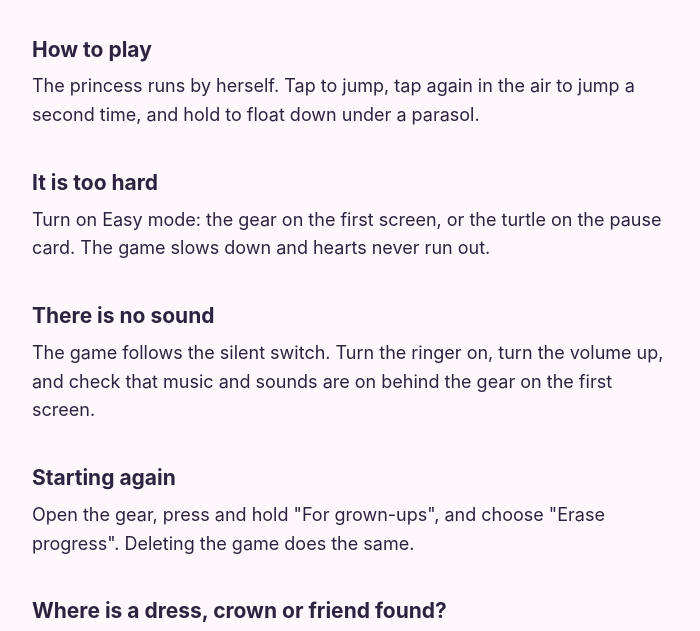
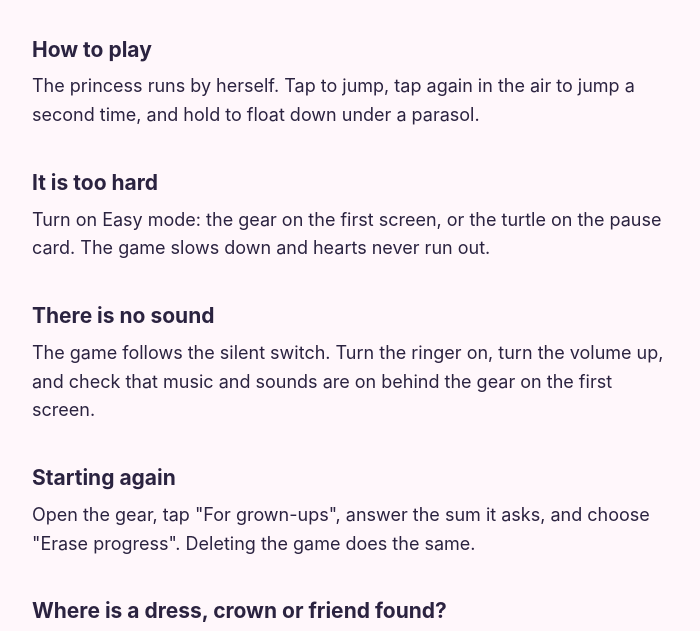
Before and after one commit to antonlisun/run-princess-run-site, a plain HTML site: page index.html in a window 1280 px wide. Shown: the part 160-791 px from the top of the page, without its empty margins (288-988 px from the left). Drawn offline with Linux system fonts and the light colour scheme.

Commit message:
Say how the grown-ups page opens now: by answering a sum

```diff
--- a/index.html
+++ b/index.html
@@ -29,7 +29,7 @@
   <p>The game follows the silent switch. Turn the ringer on, turn the volume up, and check that music and sounds are on behind the gear on the first screen.</p>
 
   <h2>Starting again</h2>
-  <p>Open the gear, press and hold "For grown-ups", and choose "Erase progress". Deleting the game does the same.</p>
+  <p>Open the gear, tap "For grown-ups", answer the sum it asks, and choose "Erase progress". Deleting the game does the same.</p>
 
   <h2>Where is a dress, crown or friend found?</h2>
   <p>The same grown-ups page lists where every piece of the wardrobe comes from.</p>
```
